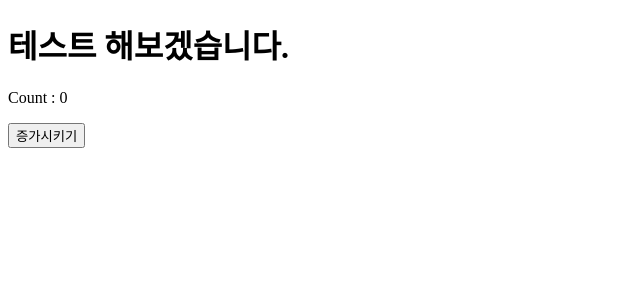
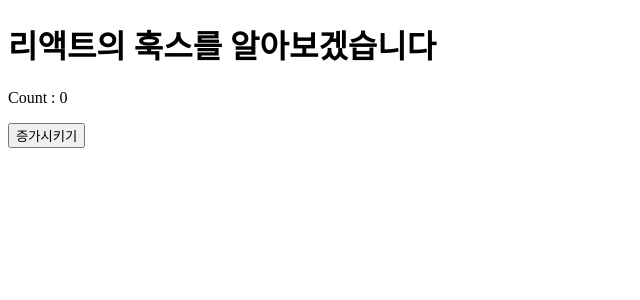
Before and after one commit to krapli441/react_hooks, a React app: page / in a window 1280 px wide. Shown: the top 300 px of the page, without its empty margins (0-640 px from the left). Built offline with nearby package versions, Linux system fonts and the light colour scheme; the HTML template or start-up script is replaced by a standard one.

Commit message:
App.tsx의 문구 통일

```diff
--- a/src/views/App.tsx
+++ b/src/views/App.tsx
@@ -4,7 +4,7 @@ import Effect from "./useEffect";
 export default function App() {
   return (
     <>
-      <h1>테스트 해보겠습니다.</h1>
+      <h1>리액트의 훅스를 알아보겠습니다</h1>
       <Effect></Effect>
     </>
   );
```
